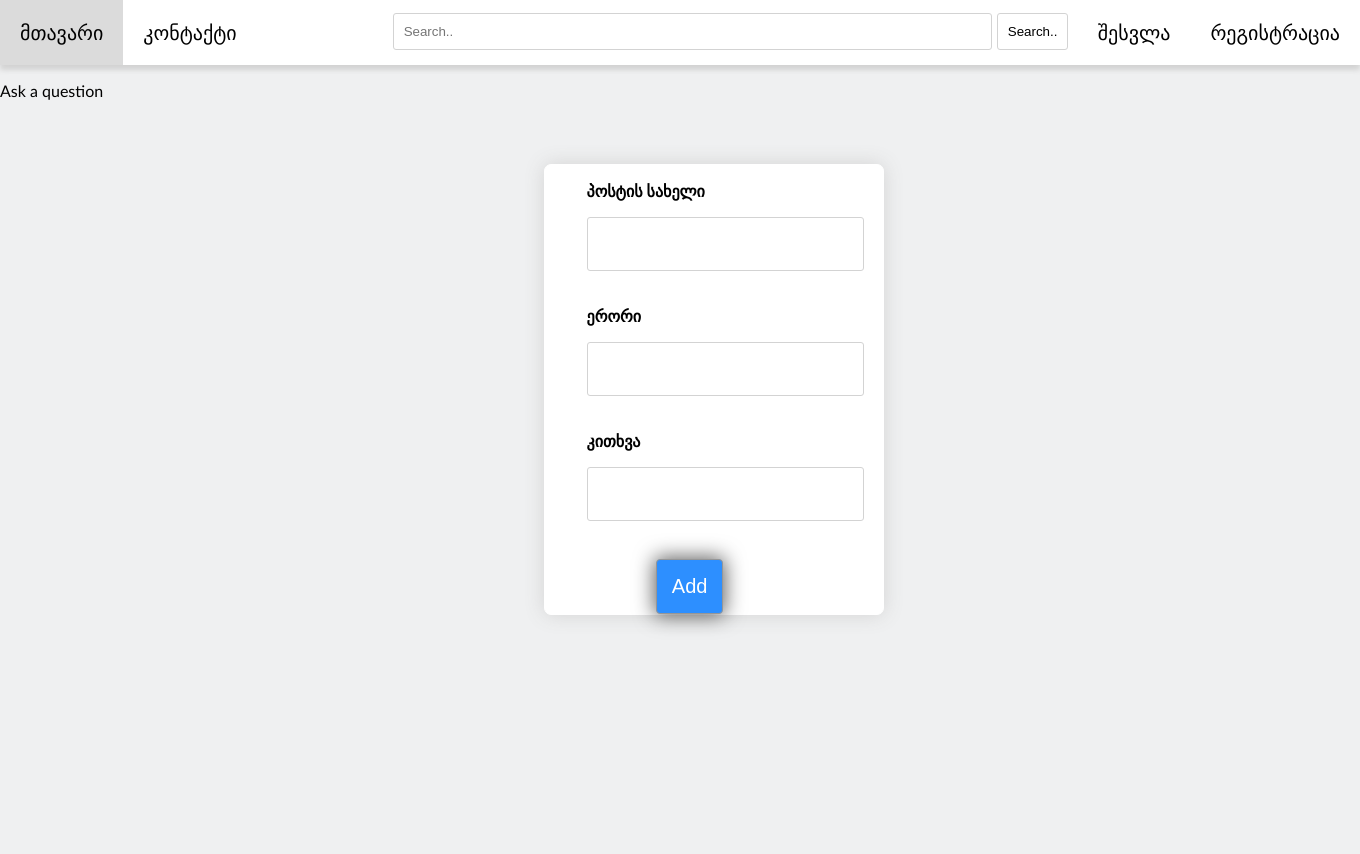
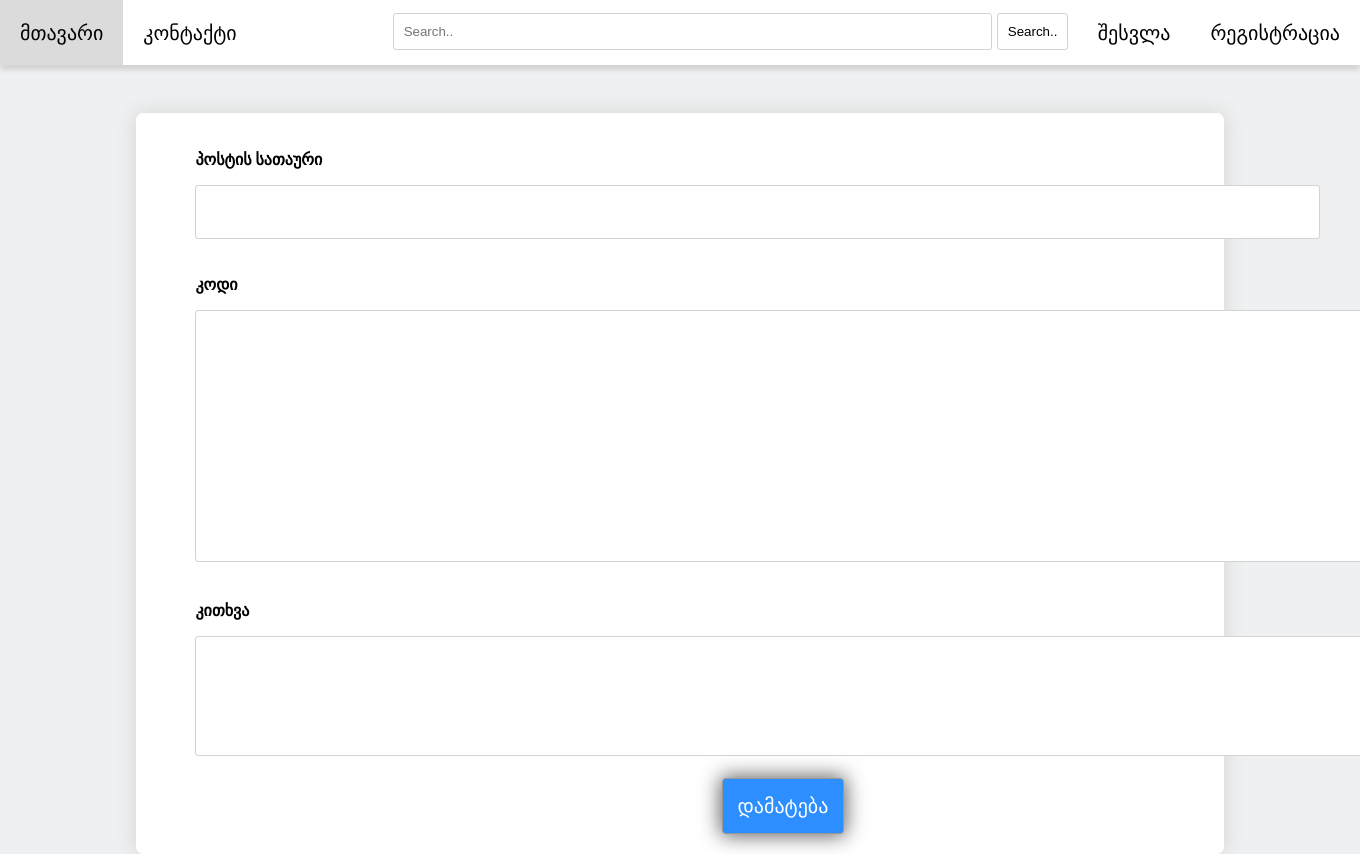
Before and after one commit to NikaKereselidze/ProgramFlow, a Flask app: page /posts/add in a window 1360 px wide. Before the commit the page ends 630 px from the top, so only its background shows below. Run offline with Flask 2, Linux system fonts and the light colour scheme; the visitor is signed in with stand-in values (Sample User, id 1).

Commit message:
Add files via upload

```diff
--- a/app.py
+++ b/app.py
@@ -49,24 +49,24 @@ def login():
         user = User.query.filter_by(email=email).first()
         if user:
             if check_password_hash(user.password, password):
-                flash('Successfully logged in!')
+                flash('წარმატებით შეხვედით ექაუნთზე..')
                 session['user'] = user.username
                 return redirect(url_for('home'))
             elif not check_password_hash(user.password, password):
                 flash('Incorrect password.. Try again.')
                 return redirect(url_for('login'))
         if not user:
-            flash('This Email does not exist.. Try again.')
+            flash('ეს ემაილი არ არსებობს. გთხოვთ სცადოთ ახლიდან..')
             return redirect(url_for('login'))
     if 'user' in session:
-        flash('Already signed in..')
+        flash('უკვე შესული ხართ..')
         return redirect(url_for('home'))
     return render_template("login.html")
 
 @app.route('/signup', methods=['GET', 'POST'])
 def signup():
     if 'user' in session:
-        flash('Already signed in..')
+        flash('უკვე შესული ხართ..')
         return redirect(url_for('home'))
     if request.method == "POST":
         username = request.form['username']
@@ -75,7 +75,7 @@ def signup():
         created_user = User(username=username, password=generate_password_hash(password, method='sha256'), email=email)
         db.session.add(created_user)
         db.session.commit()
-        flash('Successfully created an account.')
+        flash('წარმატებით შეიქმნა ექაუნთი..')
         return redirect(url_for('home'))
 
     return render_template("signup.html")
@@ -83,9 +83,9 @@ def signup():
 @app.route('/logout')
 def logout():
     if 'user' in session:
-        flash('Successfully logged out')
+        flash('წარმატებით გამოხვედით ექაუნთიდან..')
     elif not 'user' in session:
-        flash('You are not logged in')
+        flash('არ ხართ შესული ექაუნთზე..')
     session.pop('user', None)
     return redirect(url_for('login'))
 
@@ -120,29 +120,74 @@ def posts():
 
 @app.route('/posts/add', methods=['POST', 'GET'])
 def add_post():
+    if 'user' in session:
+        if request.method == 'POST':
+            title = request.form['title']
+            error = request.form['error']
+            question = request.form['question']
+            created_title = Posts(post=title, author=session['user'], error=error, question=question)
+            db.session.add(created_title)
+            db.session.commit()
+            flash('წარმატებით შეიქმნა პოსტი..')
+            return redirect(url_for('posts'))
+        else:
+            return render_template('add_post.html')
+    else:
+        return redirect(url_for('home'))
+
+@app.route('/posts/<int:id>')
+def post_page(id):
+    post_data = Posts.query.get(id)
+    if 'user' in session:
+        if post_data:
+            return render_template('post_page.html', post_data=post_data)
+        else:
+            flash('ERROR: ვერ ჩამოიტვირთა მონაცემები..')
+            return redirect(url_for('posts'))
+    else:
+        return redirect(url_for('home'))
+
+@app.route('/posts/update1/<int:id>', methods=['POST', 'GET'])
+def update_title(id):
     if request.method == 'POST':
-        title = request.form['title']
-        created_title = Posts(post=title, author=session['user'])
-        db.session.add(created_title)
+        post_update = Posts.query.get(id)
+        post_update.post = request.form['update']
         db.session.commit()
-        flash('Successfully created the post')
-        return redirect(url_for('posts'))
-    else:
-        return render_template('add_post.html')
+        return redirect(url_for("posts"))
+    return render_template('update_post.html')
+
+@app.route('/posts/update2/<int:id>', methods=['POST', 'GET'])
+def update_code(id):
+    if request.method == 'POST':
+        post_update = Posts.query.get(id)
+        post_update.error = request.form['update']
+        db.session.commit()
+        return redirect(url_for("posts"))
+    return render_template('update_post.html')
+
+@app.route('/posts/update3/<int:id>', methods=['POST', 'GET'])
+def update_question(id):
+    if request.method == 'POST':
+        post_update = Posts.query.get(id)
+        post_update.question = request.form['update']
+        db.session.commit()
+        return redirect(url_for("posts"))
+    return render_template('update_post.html')
+
 
 @app.route('/posts/delete/<int:id>')
 def delete(id):
     post_delete = Posts.query.get(id)
     if post_delete.author != session['user']:
-        flash('You are not the author of the post')
+        flash('ვერ მოხერხდა პოსტის წაშლა. თქვენ არ ხართ ამ პოსტის ავტორი..')
         return redirect(url_for('posts'))
     try:
         db.session.delete(post_delete)
         db.session.commit()
-        flash('Successfully deleted the post..')
+        flash('წარმატებით წაიშალა პოსტი..')
         return redirect(url_for('posts'))
     except:
-        flash("Post couldn't be deleted..")
+        flash("პოსტი ვერ წაიშალა..")
         return redirect(url_for('posts'))
 
 
--- a/static/style.css
+++ b/static/style.css
@@ -192,9 +192,9 @@ body {
 .addPostDiv {
     display: flex;
     justify-content: left;
-    margin-top: 8vh;
-    margin-left: 40%;
-    margin-right: 35%;
+    margin-top: 6vh;
+    margin-left: 10%;
+    margin-right: 10%;
     border: white 1px solid;
     background-color: white;
     box-shadow: 0px 0px 20px lightgrey;
@@ -233,27 +233,32 @@ body {
     box-shadow: 0px 0px 20px 2px rgb(100,100,100);
 }
 
+.addPostSubmit:hover {
+    background-color: rgb(45, 103, 150);
+    cursor: pointer;
+}
+
 .addPostTitleDiv {
-    margin-left: 15%;
+    margin-left: 5%;
 }
 
 .addPostErrorDiv {
-    margin-left: 15%;
+    margin-left: 5%;
 }
 
 .addPostQuestionDiv {
-    margin-left: 15%;
+    margin-left: 5%;
 }
 
 .addPostSubmitDiv {
-    margin-left: 40%;
+    margin-left: 50%;
 }
 
 ul {
     list-style-type:none;
+    overflow: hidden;
     margin: 0;
     padding: 0;
-    overflow: hidden;
     background-color: white;
     font-size:20px;
     box-shadow: 0px 5px 5px 0px lightgray;
--- a/templates/add_post.html
+++ b/templates/add_post.html
@@ -1,30 +1,29 @@
 {%extends 'base.html'%}
 {%block content%}
 
-<div>
-    <p>Ask a question</p>
-</div>
 
 <div class='addPostDiv'>
     <form method='POST', action=''>
+        <br>
         <div class='addPostTitleDiv'>
-            <p><b>პოსტის სახელი</b></p>
-            <input name='title' class='addPostTitle'>
+            <p><b>პოსტის სათაური</b></p>
+            <input name='title' class='addPostTitle' size="97" required>
         </div>
         <br>
         <div class='addPostErrorDiv'>
-            <p><b>ერორი</b></p>
-            <input type="text" name="error" class='addPostError'>
+            <p><b>კოდი</b></p>
+            <textarea name="error" class='addPostError' cols="98" rows="10" required></textarea>
         </div>
         <br>
         <div class='addPostQuestionDiv'>
             <p><b>კითხვა</b></p>
-            <input type="text" name='question' class='addPostQuestion'>
+            <textarea name='question' class='addPostQuestion' cols="98" rows='4' required></textarea>
         </div>
-        <br><br>
+        <br>
         <div class='addPostSubmitDiv'>
-            <button type='submit' class='addPostSubmit'>Add</button>
+            <button type='submit' class='addPostSubmit'>დამატება</button>
         </div>
+        <br>
     </form>
 </div>
 
--- a/templates/home.html
+++ b/templates/home.html
@@ -12,7 +12,7 @@
 <br><br>
 
 {%if condition == 'True'%}
-<h2>Hi {{username}}!</h2>
+<h2>გამარჯობა {{username}}!</h2>
 {%elif condition == 'False'%}
 <p style="margin-left:8%">არ ხარ შესული ექაუნთზე! <a href="/login" style="text-decoration:none;color:rgb(0,140,250)">შესვლა</a></p>
 {%endif%}
--- a/templates/posts.html
+++ b/templates/posts.html
@@ -12,8 +12,7 @@
 
 
 {%for post in posts%}
-
-{{post.post}} <a href='posts/delete/{{post.post_id}}'>Delete post</a>
+<a href='/posts/{{post.post_id}}'>{{post.post}}</a>
 <br>
 {%endfor%}
 
--- a/templates/signup.html
+++ b/templates/signup.html
@@ -31,7 +31,13 @@
             <button type="submit" class="authSubmit">რეგისტრაცია</button>
         </div>
             <br>
+
     </form>
+
+</div>
+
+<div style="display: flex; justify-content:center;margin-left:5%">
+    <p>უკვე ხარ დარეგისტრირებული? <a href="/login" style="text-decoration:none;color:rgb(0,140,250)">შესვლა</a></p>
 </div>
 
 {%endblock%}
```
Also changed, not shown: templates/post_page.html (+5 -5 lines), templates/update_post.html (added, +9 -0 lines), sqlite.db.
